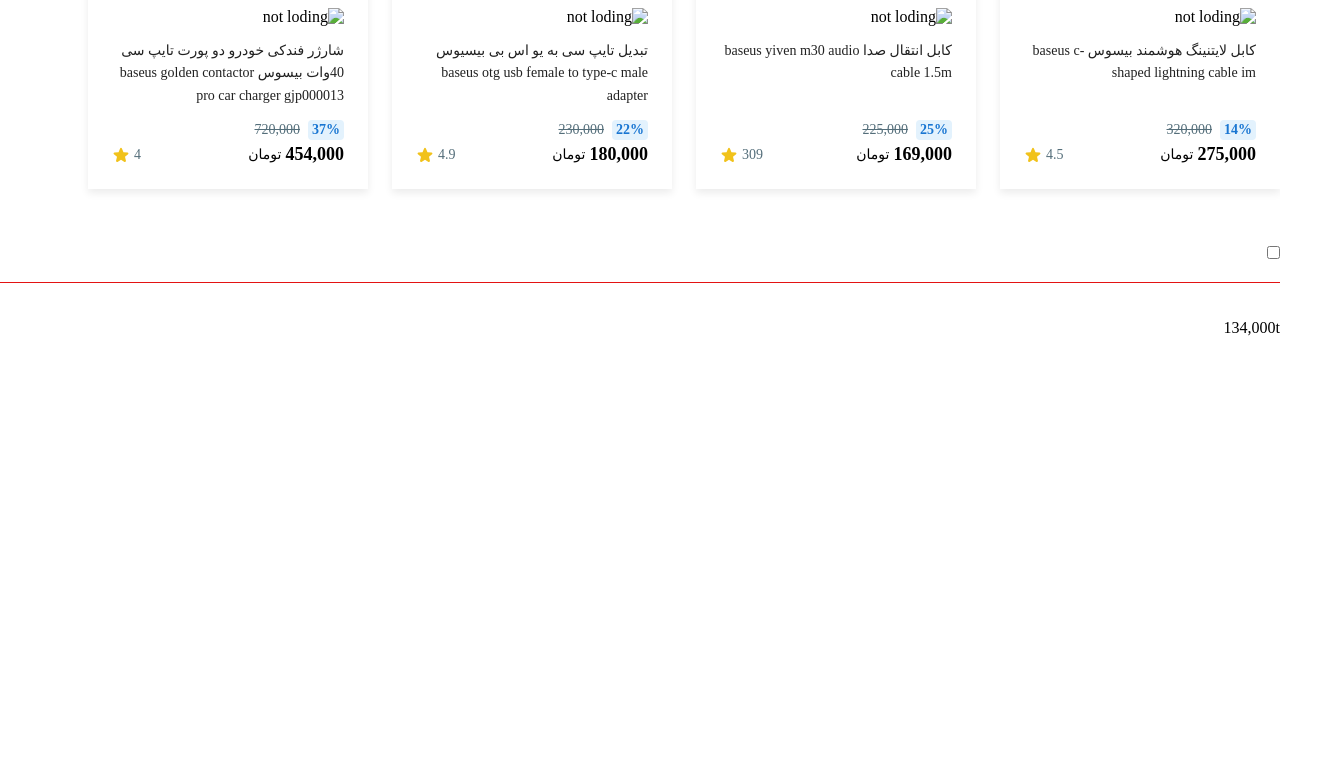
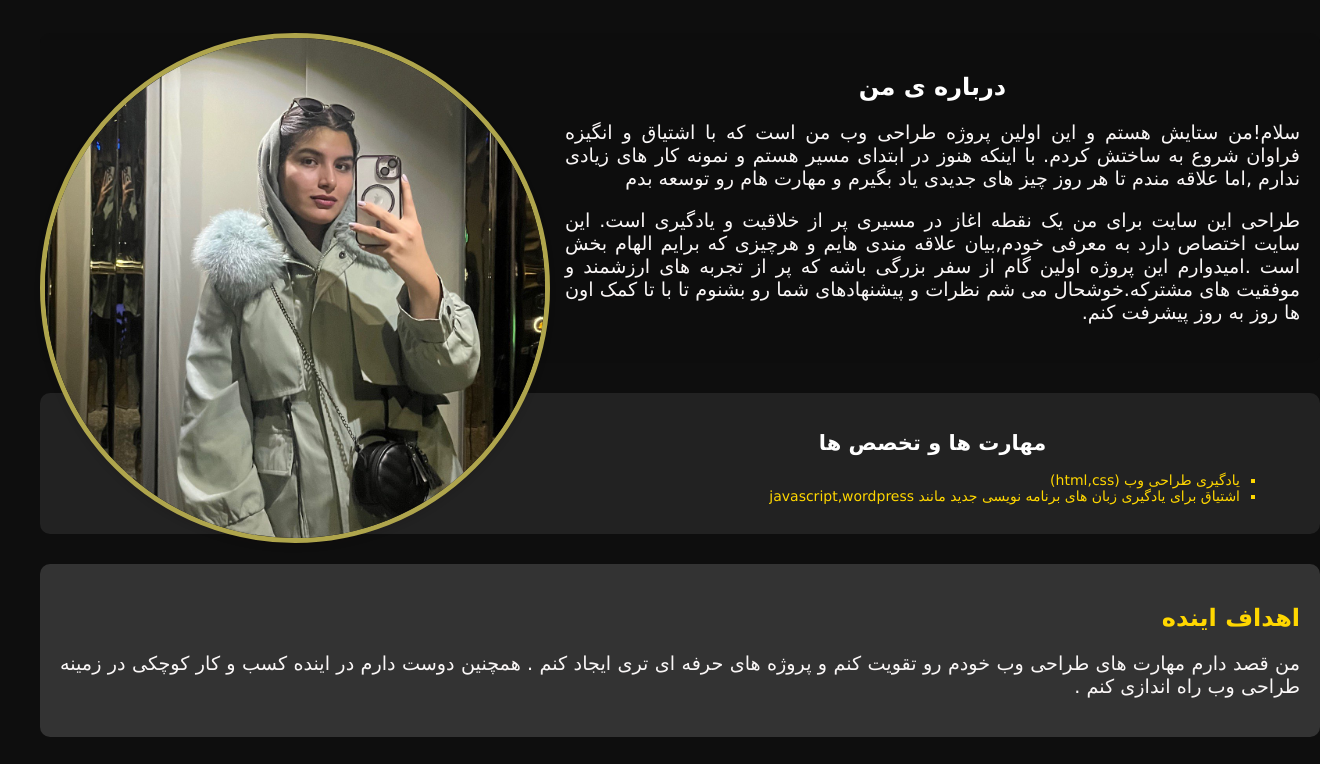
Before and after one commit to setayeshshahrokhii/my-protfolio, a plain HTML site: page index.html in a window 1280 px wide. Shown: the part 118-882 px from the top of the page, 1320 px wide, since content can reach past the window. Before the commit the page ends 800 px from the top, so only its background shows below. Drawn offline with Linux system fonts and the light colour scheme.

Commit message:
Add files via upload

```diff
--- a/index.html
+++ b/index.html
@@ -2,122 +2,53 @@
 <html lang="fa" dir="rtl">
 <head>
     <meta charset="UTF-8">
-    <meta http-equiv="x-uz-compatible" content="ie=edge">
-    <meta name="viewport" content="width=device-width, initial-scale=1.0">
-    <title>peractice1</title>
-    <link rel="stylesheet" href="app.css">
-
+        <meta name="viewport" content="width=device-width, initial-scale=1.0">
+        <title> پروژه ی شخصی من </title>
+        <link rel="stylesheet" href="style.css">
 </head>
 <body>
-    <div class="container">
-        <div class="section-head">
-            <h3 class="section-title">
-                <svg class="section-title-icon" xmlns="http://www.w3.org/2000/svg" viewBox="0 0 24 24" fill="currentColor">
-                    <path fill-rule="evenodd" d="M11.47 13.28a.75.75 0 0 0 1.06 0l7.5-7.5a.75.75 0 0 0-1.06-1.06L12 11.69 5.03 4.72a.75.75 0 0 0-1.06 1.06l7.5 7.5Z" clip-rule="evenodd" />
-                    <path fill-rule="evenodd" d="M11.47 19.28a.75.75 0 0 0 1.06 0l7.5-7.5a.75.75 0 1 0-1.06-1.06L12 17.69l-6.97-6.97a.75.75 0 0 0-1.06 1.06l7.5 7.5Z" clip-rule="evenodd" />
-                  </svg>
-                  جدید ترین محصولاتbauseus
-            </h3>
-            <a class="section-link">نمایش همه </a>
-        </div>
+    <body>
 
-    <div class="row">
-        <div class="product">
-                <img class="product__image" src="../image/Lightning-BASEUS-USB-Cable-with-C-shaped-2.4A-LED-1m-black-lianclassic.com_.jpg" alt="not loding" srcset="">
-            <h4 class="product__name">
-                <a href="#" class="product__link">کابل لایتنینگ هوشمند بیسوس baseus c-shaped lightning cable im </a>
-            </h4>
-            <div class="product__affer">
-              <span class="product__affer-percent">14%</span>
-              <span class="product__affer-price">320,000</span>
-            </div>
-            <div class="product__wrapper">
-              <div class="product__price">
-                <span class="product__price-number">275,000</span>
-                <span class="product__price-unit">تومان</span>
-              </div>
-              <div class="product__rating">
-                 <span class="product__rating-number">4.5</span>
-                 <svg class="product__rating-icon" xmlns="http://www.w3.org/2000/svg" viewBox="0 0 24 24" fill="currentColor" >
-                    <path fill-rule="evenodd" d="M10.788 3.21c.448-1.077 1.976-1.077 2.424 0l2.082 5.006 5.404.434c1.164.093 1.636 1.545.749 2.305l-4.117 3.527 1.257 5.273c.271 1.136-.964 2.033-1.96 1.425L12 18.354 7.373 21.18c-.996.608-2.231-.29-1.96-1.425l1.257-5.273-4.117-3.527c-.887-.76-.415-2.212.749-2.305l5.404-.434 2.082-5.005Z" clip-rule="evenodd" />
-                  </svg>
-            </div>
-            </div>
-      </div>
-      <div class="product">
-        <img class="product__image1" src="../image/247055.webp" alt="not loding" srcset="">
-    <h4 class="product__name">
-        <a href="#" class="product__link">کابل انتقال صدا baseus yiven m30 audio cable 1.5m </a>
-    </h4>
-    <div class="product__affer">
-      <span class="product__affer-percent">25%</span>
-      <span class="product__affer-price">225,000</span>
-    </div>
-    <div class="product__wrapper">
-      <div class="product__price">
-        <span class="product__price-number">169,000</span>
-        <span class="product__price-unit">تومان</span>
-      </div>
-      <div class="product__rating">
-         <span class="product__rating-number">309</span>
-         <svg class="product__rating-icon" xmlns="http://www.w3.org/2000/svg" viewBox="0 0 24 24" fill="currentColor" >
-            <path fill-rule="evenodd" d="M10.788 3.21c.448-1.077 1.976-1.077 2.424 0l2.082 5.006 5.404.434c1.164.093 1.636 1.545.749 2.305l-4.117 3.527 1.257 5.273c.271 1.136-.964 2.033-1.96 1.425L12 18.354 7.373 21.18c-.996.608-2.231-.29-1.96-1.425l1.257-5.273-4.117-3.527c-.887-.76-.415-2.212.749-2.305l5.404-.434 2.082-5.005Z" clip-rule="evenodd" />
-          </svg>
-    </div>
-    </div>
-</div>
-<div class="product">
-    <img class="product__image1" src="../image/235407.webp" alt="not loding" srcset="">
-<h4 class="product__name">
-    <a href="#" class="product__link">تبدیل تایپ سی به یو اس بی بیسیوس baseus otg usb female to type-c male adapter </a>
-</h4>
-<div class="product__affer">
-  <span class="product__affer-percent">22%</span>
-  <span class="product__affer-price">230,000</span>
-</div>
-<div class="product__wrapper">
-  <div class="product__price">
-    <span class="product__price-number">180,000</span>
-    <span class="product__price-unit">تومان</span>
-  </div>
-  <div class="product__rating">
-     <span class="product__rating-number">4.9</span>
-     <svg class="product__rating-icon" xmlns="http://www.w3.org/2000/svg" viewBox="0 0 24 24" fill="currentColor" >
-        <path fill-rule="evenodd" d="M10.788 3.21c.448-1.077 1.976-1.077 2.424 0l2.082 5.006 5.404.434c1.164.093 1.636 1.545.749 2.305l-4.117 3.527 1.257 5.273c.271 1.136-.964 2.033-1.96 1.425L12 18.354 7.373 21.18c-.996.608-2.231-.29-1.96-1.425l1.257-5.273-4.117-3.527c-.887-.76-.415-2.212.749-2.305l5.404-.434 2.082-5.005Z" clip-rule="evenodd" />
-      </svg>
-</div>
-</div>
-</div>
-<div class="product">
-    <img class="product__image" src="../image/ba2950e8d173132eba750480230e061015cdd128_1663487001.jpg" alt="not loding" srcset="">
-<h4 class="product__name">
-    <a href="#" class="product__link">شارژر فندکی خودرو دو پورت تایپ سی 40وات بیسوس baseus golden contactor pro car charger gjp000013</a>
-</h4>
-<div class="product__affer">
-  <span class="product__affer-percent">37%</span>
-  <span class="product__affer-price">720,000</span>
-</div>
-<div class="product__wrapper">
-  <div class="product__price">
-    <span class="product__price-number">454,000</span>
-    <span class="product__price-unit">تومان</span>
-  </div>
-  <div class="product__rating">
-     <span class="product__rating-number">4</span>
-     <svg class="product__rating-icon" xmlns="http://www.w3.org/2000/svg" viewBox="0 0 24 24" fill="currentColor" >
-        <path fill-rule="evenodd" d="M10.788 3.21c.448-1.077 1.976-1.077 2.424 0l2.082 5.006 5.404.434c1.164.093 1.636 1.545.749 2.305l-4.117 3.527 1.257 5.273c.271 1.136-.964 2.033-1.96 1.425L12 18.354 7.373 21.18c-.996.608-2.231-.29-1.96-1.425l1.257-5.273-4.117-3.527c-.887-.76-.415-2.212.749-2.305l5.404-.434 2.082-5.005Z" clip-rule="evenodd" />
-      </svg>
-</div>
-</div>
-</div>
-    </div>
-    </div>
-    <div class="roat">
-   <input type="checkbox" class="checkbox">
-   <a class="alert">ایتم فعال شد !</a>
-    </div>
-    <div class="container">
-<span class="title">134,000t</span>
-    </div>
+            <header>
+                <h1>به سایت شخصی من خوش امدید!</h1>
+            </header>
+            <br>
+            <section class="porfile-section">
+                 <img src="photo_2025-04-07_00-05-15.jpg" alt="عکس من ">
+     <section class="about-me">
+        <h2>درباره ی من </h2>
+            <p>سلام!من ستایش هستم و این اولین پروژه طراحی وب من است که با اشتیاق و انگیزه فراوان شروع به ساختش کردم. با اینکه هنوز در ابتدای مسیر هستم و نمونه کار های زیادی ندارم ,اما علاقه مندم تا هر روز چیز های جدیدی یاد بگیرم و مهارت هام رو توسعه بدم </p>
+            <p>
+          طراحی این سایت برای من یک نقطه اغاز در مسیری پر از خلاقیت و یادگیری است. این سایت اختصاص دارد به معرفی خودم,بیان علاقه مندی هایم و هرچیزی که برایم الهام بخش است .امیدوارم این پروژه اولین گام از سفر بزرگی باشه که پر از تجربه های ارزشمند و موفقیت های مشترکه.خوشحال می شم نظرات و پیشنهادهای شما رو بشنوم تا با تا کمک اون ها روز به روز پیشرفت کنم.
+            </p>
+     </section>
+
+     <section class="skills">
+            <h2> مهارت ها و تخصص ها </h2>
+            <ul>
+                <li>یادگیری طراحی وب (html,css)</li>
+                <li>اشتیاق برای یادگیری زبان های برنامه نویسی جدید مانند javascript,wordpress</li>
+            </ul>
+     </section>
+     <section class="goals">
+        <h2>اهداف اینده </h2>
+<p>من قصد دارم مهارت های طراحی وب خودم رو تقویت کنم و پروژه های حرفه ای تری ایجاد کنم . همچنین دوست دارم در اینده کسب و کار کوچکی در زمینه طراحی وب راه اندازی کنم .</p>
+     </section>
+
+        </section>
+        <section class="contact">
+    <h2>ارتباط با من </h2>
+    <p> اگر علاقه مند به همکاری یا گفت و گو هستید,می توانید از طریق ایمیل زیر با من در ارتباط باشید:</p>
+    <a href="maile to setayeshshahrokhii84@gmail.com"> setayeshshahrokhii84@gmail.com</a>
+        </section>
+        <br>
+        <footer>
+            <p>©تمامی حقوق برای وبسایت محفوظ است  2025</p>
+        </footer>
+        <br>
+        <div>ssssssss</div>
+
+
+    </body>
 </body>
 </html>
--- a/style.css
+++ b/style.css
@@ -1,42 +1,112 @@
-eader p{
-    color: #333;
+p{
+    color: #faf7f7;
     font-size: 1.2rem;
     margin-top: 10px;
-    text-align: center;
+}
+body{
+    font-size:14px;
+    background-color: #0e0e0e;
+    color: #f3f1f1;
+    margin: 0%;
+    font-family:Verdana, Geneva, Tahoma, sans-serif;
 }
 
-body{
-    font-size:14px
+header{
+    background-color:#afa54c;
+    color: #000000;
+    padding: 15px;
+    text-align: center;
+    font-size: 15px;
+    font-weight: bold;
+    border-radius: 10%;
+    border: 5px solid #af934c;
+    height: 100%;
+    width: 100%;
 }
-#about{
-    text-align: center;
-    background-color: #eef;
-    padding: 20px;
-    border-radius: 10px;
+.profile-section{
+    display: flex;
+    align-items: center;
+    margin-bottom: 30px;
+}
+.profile-text{
+    font-size: 18px;
+    color: #ffffff;
+    text-align: justify;
 }
 img{
-    box-shadow: 0 4px 6px rgba(0,0,0,0.1);
+    box-shadow: 0 4px 6px rgba(17, 12, 12, 0.1);
+    float: left;
     max-width: 50%;
     height: auto;
     display: block;
-    border-radius: 10px;
+    border-radius: 50%;
+    width: 500px;
+    margin-right: 15px;
     border: 5px solid#afa54c;
+    position: static;
+    left:0px;
 }
 img:hover{
+    border-radius: 50%;
     transform: scale(1.05);
     transition: transform 0.3s ease;
 }
-ul{
-    list-style-type: none;
-    padding: 0%;
+.about-me{
+    margin: 20px auto;
+    padding: 20px;
+    background-color: #0d0d0d;
+    color: #ffffff;
+    border-radius: 10px;
+    font-size: 16px;
+    text-align: justify;
 }
-ul li{
-    padding: 10px;
-    background-color: #f4f4f4;
-    border-radius: 5px;
-    margin-bottom: 5px;
-}ul li:hover{
-    background-color: #e8e8e8;
+.about-me h2{
+    text-align: center;
+    color: #ffffff;
+}
+.skills{
+    margin: 30px auto;
+    padding: 20px;
+    background-color: #222222;
+    color: #ffd700;
+    border-radius: 10px;
+}
+.skills h2{
+    text-align: center;
+    color: #ffffff;
+}
+.skills ul{
+    list-style-type: square;
+    text-align: right;
+    margin: 10px 20px ;
+}
+.goals{
+    margin: 20px auto;
+    padding: 20px;
+    background-color: #333333;
+    color: #ffd700;
+    font-size: 16px;
+    text-align: justify;
+    border-radius: 10px;
+}
+.contact{
+margin: 30px auto;
+padding: 20px;
+background-color: #222222;
+text-align: center;
+color: #ffd700;
+border-radius: 10px;
+}
+.contact a{
+color: #ffd700;
+font-weight: bold;
+text-decoration: none;
+}
+.contact a:hover{
+    color: #ffa500;
+}
+header,footer{
+    clear: both;
 }
 footer{
     background-color: #afa54c;
@@ -46,29 +116,6 @@ footer{
     border: 5px solid #af934c;
     border-radius: 10%;
 }
-nav ul{
-    list-style: none;
-    padding: 0%;
-    display: flex;
-    justify-content: center;
-    gap: 20px;
+div{
+    background-color: #ffa500;
 }
-nav ul li a{
-    text-decoration: none;
-    color: white;
-    background-color: #afa54c;
-    padding: 10px 20px ;
-    border-radius: 5px ;
-    font-weight: bold;
-    transition: backgraound-color 0.3s ease;
-}
-nav ul li a:hover{
-    background-color: #afa54c;
-}
-nav{
-    position: sticky;
-    top: 0%;
-    z-index: 1000;
-    background-color: #fff;
-    border-bottom: 2px solid#afa54c;
-}
```
